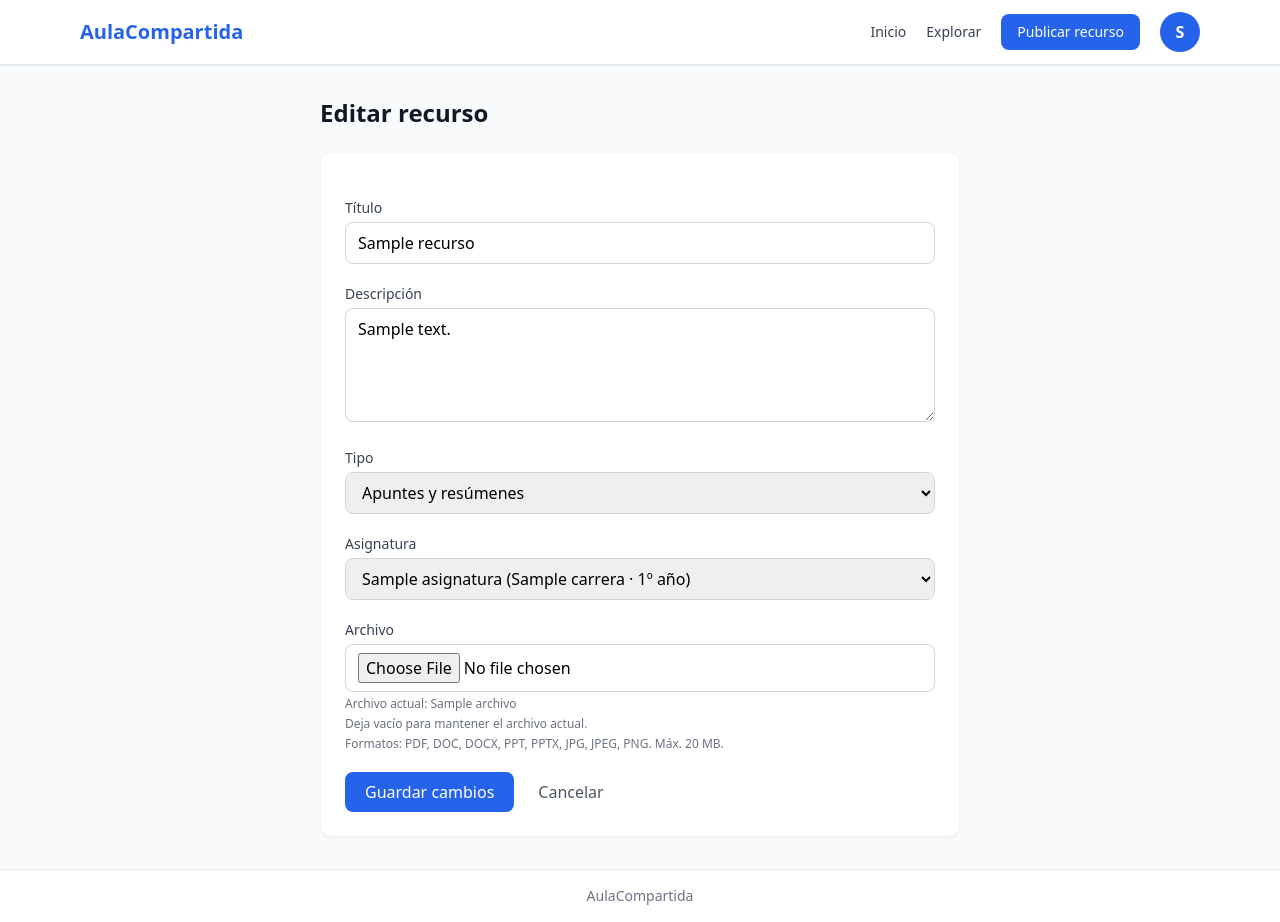
After one commit to Kathelyn05/aula-compartida, a Django app: page /recursos/1/editar/ in a window 1280 px wide. The commit adds this page. Run offline with Django 5.2, Linux system fonts and the light colour scheme; a user stored in the database is signed in; tables that the repository leaves empty hold one stand-in row (values such as "Sample post"); some libraries are stand-ins or nearby versions.

Commit message:
feat:add editar recurso

```diff
--- a/apps/resources/urls.py
+++ b/apps/resources/urls.py
@@ -1,10 +1,11 @@
 from django.urls import path
 
-from .views import RecursoCreateView, RecursoDetailView
+from .views import RecursoCreateView, RecursoDetailView, RecursoUpdateView
 
 app_name = 'resources'
 
 urlpatterns = [
     path('publicar/', RecursoCreateView.as_view(), name='recurso_create'),
+    path('<int:pk>/editar/', RecursoUpdateView.as_view(), name='recurso_editar'),
     path('<int:pk>/', RecursoDetailView.as_view(), name='recurso_detalle'),
 ]
--- a/apps/resources/views.py
+++ b/apps/resources/views.py
@@ -2,11 +2,12 @@ import hashlib
 
 from django.contrib import messages
 from django.contrib.auth.mixins import LoginRequiredMixin
+from django.core.exceptions import PermissionDenied
 from django.db import IntegrityError, transaction
 from django.db.models import Avg
 from django.shortcuts import get_object_or_404, redirect, render
 from django.views import View
-from django.views.generic import DetailView
+from django.views.generic import DetailView, UpdateView
 
 from .forms import RecursoForm
 from .models import Archivo, Recurso
@@ -18,6 +19,19 @@ def calcular_hash_sha256(uploaded_file):
         sha.update(chunk)
     uploaded_file.seek(0)
     return sha.hexdigest()
+
+
+class RecursoEditForm(RecursoForm):
+    def __init__(self, *args, **kwargs):
+        super().__init__(*args, **kwargs)
+        self.fields['archivo'].required = False
+        self.fields['archivo'].help_text = 'Deja vacío para mantener el archivo actual.'
+
+    def clean_archivo(self):
+        archivo = self.cleaned_data.get('archivo')
+        if not archivo:
+            return None
+        return super().clean_archivo()
 
 
 class RecursoCreateView(LoginRequiredMixin, View):
@@ -67,6 +81,39 @@ class RecursoCreateView(LoginRequiredMixin, View):
         return redirect('core:home')
 
 
+class RecursoUpdateView(LoginRequiredMixin, UpdateView):
+    model = Recurso
+    form_class = RecursoEditForm
+    template_name = 'resources/recurso_editar.html'
+
+    def get_object(self, queryset=None):
+        recurso = super().get_object(queryset)
+        if recurso.autor_id != self.request.user.pk:
+            raise PermissionDenied
+        return recurso
+
+    def form_valid(self, form):
+        archivo = form.cleaned_data.get('archivo')
+        with transaction.atomic():
+            recurso = form.save()
+            if archivo:
+                hash_sha256 = calcular_hash_sha256(archivo)
+                archivo_anterior = recurso.archivos.first()
+                if archivo_anterior:
+                    archivo_anterior.archivo.delete(save=False)
+                    archivo_anterior.delete()
+                Archivo.objects.create(
+                    recurso=recurso,
+                    archivo=archivo,
+                    nombre_original=archivo.name,
+                    tipo_mime=getattr(archivo, 'content_type', '') or '',
+                    tamano_bytes=archivo.size or 0,
+                    hash_sha256=hash_sha256,
+                )
+        messages.success(self.request, 'Recurso actualizado correctamente')
+        return redirect('resources:recurso_detalle', pk=recurso.pk)
+
+
 class RecursoDetailView(DetailView):
     model = Recurso
     template_name = 'resources/recurso_detail.html'
--- /dev/null
+++ b/templates/resources/recurso_editar.html
@@ -0,0 +1,63 @@
+{% extends 'base.html' %}
+
+{% block title %}Editar recurso — AulaCompartida{% endblock %}
+
+{% block content %}
+<section class="max-w-2xl mx-auto px-4 py-8">
+  <h1 class="text-2xl font-bold text-gray-900 mb-6">Editar recurso</h1>
+
+  <form method="post" enctype="multipart/form-data" class="bg-white rounded-xl shadow-sm border border-gray-100 p-6 space-y-5">
+    {% csrf_token %}
+
+    {% if form.non_field_errors %}
+      <div class="text-sm text-red-600">
+        {% for error in form.non_field_errors %}<p>{{ error }}</p>{% endfor %}
+      </div>
+    {% endif %}
+
+    <div>
+      <label for="{{ form.titulo.id_for_label }}" class="block text-sm font-medium text-gray-700 mb-1">Título</label>
+      {{ form.titulo }}
+      {% for error in form.titulo.errors %}<p class="mt-1 text-sm text-red-600">{{ error }}</p>{% endfor %}
+    </div>
+
+    <div>
+      <label for="{{ form.descripcion.id_for_label }}" class="block text-sm font-medium text-gray-700 mb-1">Descripción</label>
+      {{ form.descripcion }}
+      {% for error in form.descripcion.errors %}<p class="mt-1 text-sm text-red-600">{{ error }}</p>{% endfor %}
+    </div>
+
+    <div>
+      <label for="{{ form.tipo.id_for_label }}" class="block text-sm font-medium text-gray-700 mb-1">Tipo</label>
+      {{ form.tipo }}
+      {% for error in form.tipo.errors %}<p class="mt-1 text-sm text-red-600">{{ error }}</p>{% endfor %}
+    </div>
+
+    <div>
+      <label for="{{ form.asignatura.id_for_label }}" class="block text-sm font-medium text-gray-700 mb-1">Asignatura</label>
+      {{ form.asignatura }}
+      {% for error in form.asignatura.errors %}<p class="mt-1 text-sm text-red-600">{{ error }}</p>{% endfor %}
+    </div>
+
+    <div>
+      <label for="{{ form.archivo.id_for_label }}" class="block text-sm font-medium text-gray-700 mb-1">Archivo</label>
+      {{ form.archivo }}
+      {% with archivo_actual=recurso.archivos.first %}
+        {% if archivo_actual %}
+          <p class="mt-1 text-xs text-gray-500">Archivo actual: {{ archivo_actual.nombre_original }}</p>
+        {% endif %}
+      {% endwith %}
+      {% if form.archivo.help_text %}
+        <p class="mt-1 text-xs text-gray-500">{{ form.archivo.help_text }}</p>
+      {% endif %}
+      <p class="mt-1 text-xs text-gray-500">Formatos: PDF, DOC, DOCX, PPT, PPTX, JPG, JPEG, PNG. Máx. 20 MB.</p>
+      {% for error in form.archivo.errors %}<p class="mt-1 text-sm text-red-600">{{ error }}</p>{% endfor %}
+    </div>
+
+    <div class="flex gap-3">
+      <button type="submit" class="bg-blue-600 hover:bg-blue-700 text-white font-medium rounded-lg px-5 py-2">Guardar cambios</button>
+      <a href="{% url 'resources:recurso_detalle' recurso.pk %}" class="text-gray-600 hover:text-gray-800 px-3 py-2">Cancelar</a>
+    </div>
+  </form>
+</section>
+{% endblock %}
```
Also changed, not shown: templates/resources/recurso_detail.html (+6 -1 lines), 1 other file.
